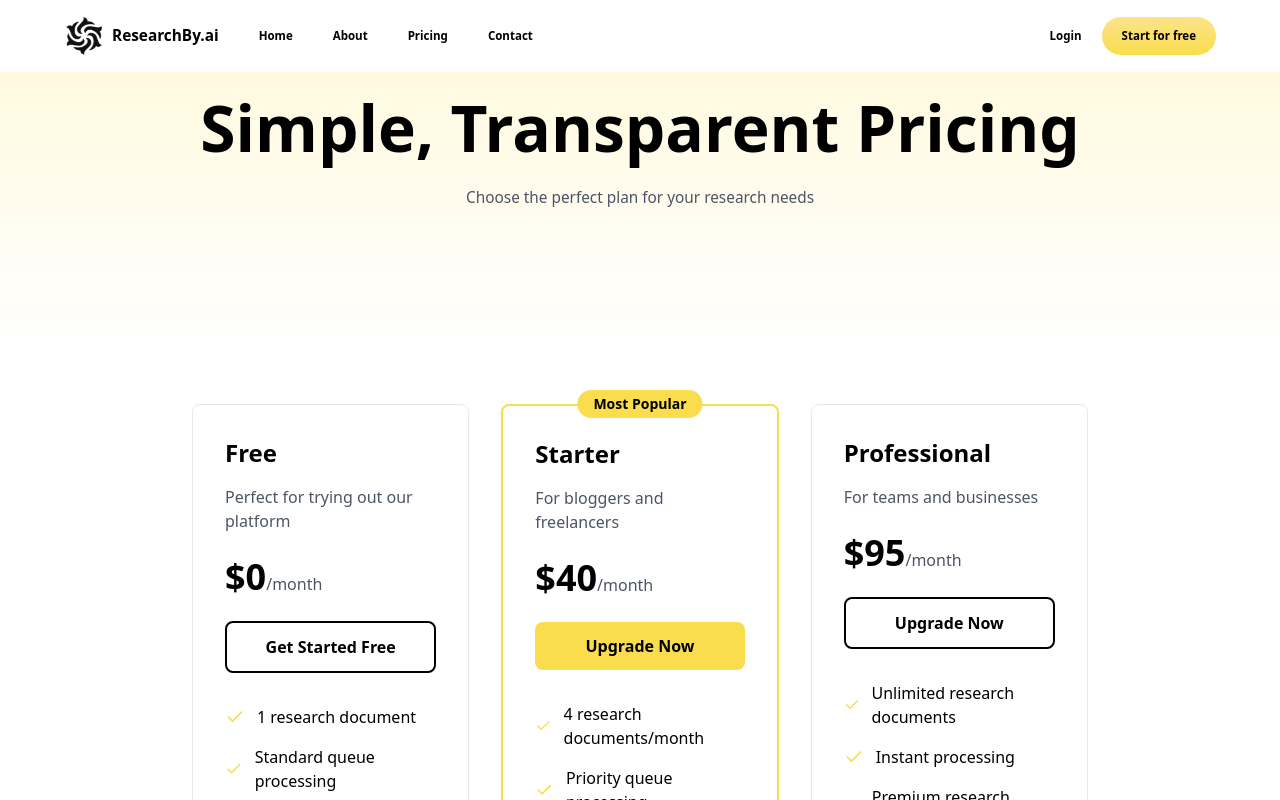
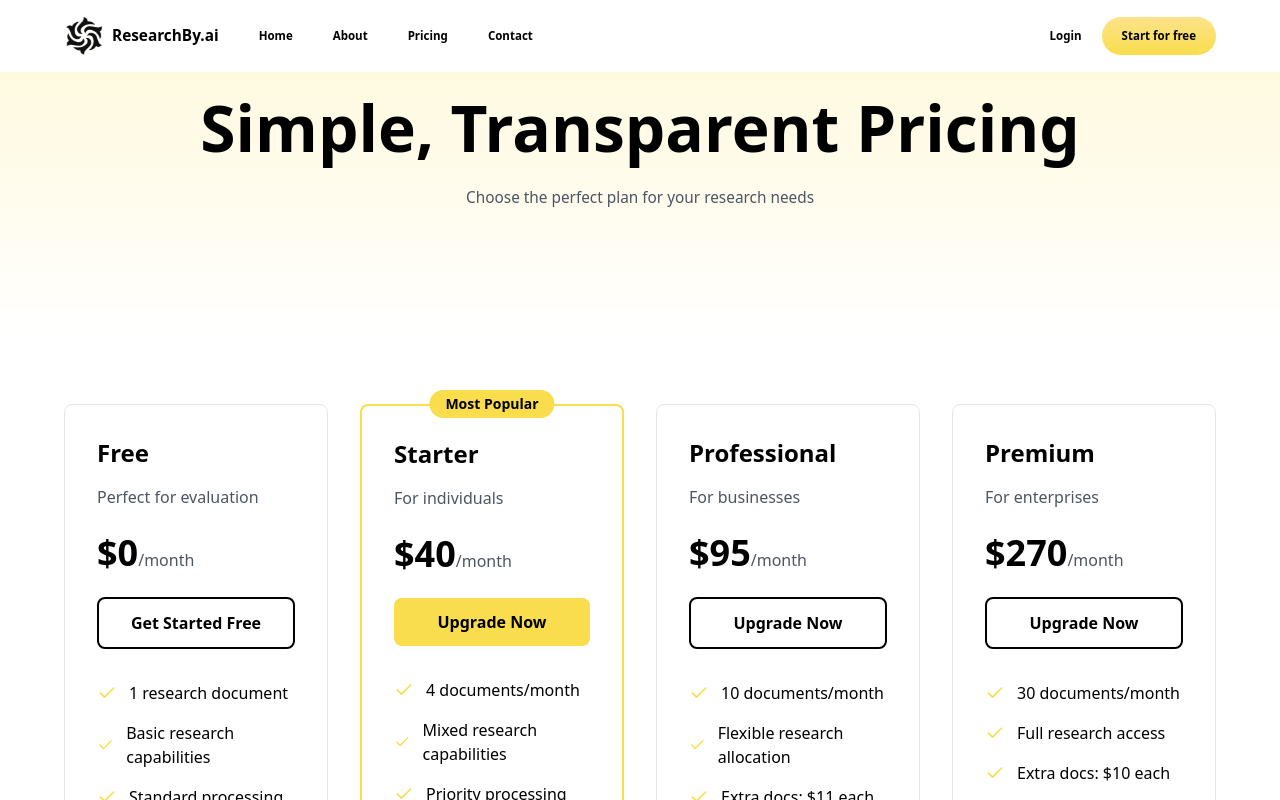
Before and after one commit to Anuran12/ResearchBy, a Next.js app: page /pricing in a window 1280 px wide. Shown: the top 800 px of the page. Built offline with nearby package versions, Linux system fonts and the light colour scheme; no server answers.

Commit message:
subscription

```diff
--- a/app/pricing/page.tsx
+++ b/app/pricing/page.tsx
@@ -9,7 +9,7 @@ export default function PricingPage() {
       <Header />
 
       {/* Hero Section */}
-      <div className="py-16 pt-24 lg:py-24 px-4 lg:px-[15vw] bg-gradient-to-b from-[#FFF8D6] to-white">
+      <div className="py-16 pt-24 lg:py-24 px-4 lg:px-[5vw] bg-gradient-to-b from-[#FFF8D6] to-white">
         <div className="max-w-4xl mx-auto text-center">
           <h1 className="text-4xl lg:text-[5vw] font-bold mb-6 leading-[1]">
             Simple, Transparent Pricing
@@ -21,14 +21,12 @@ export default function PricingPage() {
       </div>
 
       {/* Pricing Grid */}
-      <div className="py-16 px-4 lg:px-[15vw]">
-        <div className="grid grid-cols-1 lg:grid-cols-3 gap-8">
+      <div className="py-16 px-4 lg:px-[5vw]">
+        <div className="grid grid-cols-1 lg:grid-cols-4 gap-8">
           {/* Free Plan */}
           <div className="border rounded-lg p-8 hover:shadow-xl transition-shadow">
             <h2 className="text-2xl font-bold mb-4">Free</h2>
-            <p className="text-gray-600 mb-6">
-              Perfect for trying out our platform
-            </p>
+            <p className="text-gray-600 mb-6">Perfect for evaluation</p>
             <div className="mb-6">
               <span className="text-4xl font-bold">$0</span>
               <span className="text-gray-600">/month</span>
@@ -43,11 +41,11 @@ export default function PricingPage() {
               </li>
               <li className="flex items-center gap-3">
                 <FiCheck className="text-[#F9DD4D] w-5 h-5" />
-                <span>Standard queue processing</span>
+                <span>Basic research capabilities</span>
               </li>
               <li className="flex items-center gap-3">
                 <FiCheck className="text-[#F9DD4D] w-5 h-5" />
-                <span>Basic research capabilities</span>
+                <span>Standard processing</span>
               </li>
             </ul>
           </div>
@@ -58,7 +56,7 @@ export default function PricingPage() {
               Most Popular
             </div>
             <h2 className="text-2xl font-bold mb-4">Starter</h2>
-            <p className="text-gray-600 mb-6">For bloggers and freelancers</p>
+            <p className="text-gray-600 mb-6">For individuals</p>
             <div className="mb-6">
               <span className="text-4xl font-bold">$40</span>
               <span className="text-gray-600">/month</span>
@@ -69,19 +67,19 @@ export default function PricingPage() {
             <ul className="space-y-4">
               <li className="flex items-center gap-3">
                 <FiCheck className="text-[#F9DD4D] w-5 h-5" />
-                <span>4 research documents/month</span>
+                <span>4 documents/month</span>
               </li>
               <li className="flex items-center gap-3">
                 <FiCheck className="text-[#F9DD4D] w-5 h-5" />
-                <span>Priority queue processing</span>
+                <span>Mixed research capabilities</span>
               </li>
               <li className="flex items-center gap-3">
                 <FiCheck className="text-[#F9DD4D] w-5 h-5" />
-                <span>Advanced research capabilities</span>
+                <span>Priority processing</span>
               </li>
               <li className="flex items-center gap-3">
                 <FiCheck className="text-[#F9DD4D] w-5 h-5" />
-                <span>Additional docs: $12 each</span>
+                <span>Extra docs: $12 each</span>
               </li>
             </ul>
           </div>
@@ -89,7 +87,7 @@ export default function PricingPage() {
           {/* Professional Plan */}
           <div className="border rounded-lg p-8 hover:shadow-xl transition-shadow">
             <h2 className="text-2xl font-bold mb-4">Professional</h2>
-            <p className="text-gray-600 mb-6">For teams and businesses</p>
+            <p className="text-gray-600 mb-6">For businesses</p>
             <div className="mb-6">
               <span className="text-4xl font-bold">$95</span>
               <span className="text-gray-600">/month</span>
@@ -100,19 +98,42 @@ export default function PricingPage() {
             <ul className="space-y-4">
               <li className="flex items-center gap-3">
                 <FiCheck className="text-[#F9DD4D] w-5 h-5" />
-                <span>Unlimited research documents</span>
+                <span>10 documents/month</span>
               </li>
               <li className="flex items-center gap-3">
                 <FiCheck className="text-[#F9DD4D] w-5 h-5" />
-                <span>Instant processing</span>
+                <span>Flexible research allocation</span>
               </li>
               <li className="flex items-center gap-3">
                 <FiCheck className="text-[#F9DD4D] w-5 h-5" />
-                <span>Premium research capabilities</span>
+                <span>Extra docs: $11 each</span>
+              </li>
+            </ul>
+          </div>
+
+          {/* Premium Plan */}
+          <div className="border rounded-lg p-8 hover:shadow-xl transition-shadow">
+            <h2 className="text-2xl font-bold mb-4">Premium</h2>
+            <p className="text-gray-600 mb-6">For enterprises</p>
+            <div className="mb-6">
+              <span className="text-4xl font-bold">$270</span>
+              <span className="text-gray-600">/month</span>
+            </div>
+            <button className="w-full py-3 px-4 border-2 border-black rounded-lg mb-8 font-bold hover:bg-black hover:text-white transition-colors">
+              Upgrade Now
+            </button>
+            <ul className="space-y-4">
+              <li className="flex items-center gap-3">
+                <FiCheck className="text-[#F9DD4D] w-5 h-5" />
+                <span>30 documents/month</span>
               </li>
               <li className="flex items-center gap-3">
                 <FiCheck className="text-[#F9DD4D] w-5 h-5" />
-                <span>Dedicated support</span>
+                <span>Full research access</span>
+              </li>
+              <li className="flex items-center gap-3">
+                <FiCheck className="text-[#F9DD4D] w-5 h-5" />
+                <span>Extra docs: $10 each</span>
               </li>
             </ul>
           </div>
--- a/app/research/plans/page.tsx
+++ b/app/research/plans/page.tsx
@@ -23,7 +23,7 @@ export default function Plans() {
 
         {/* Pricing Grid */}
         <div className="py-16 px-4 lg:px-[5vw]">
-          <div className="grid grid-cols-1 lg:grid-cols-3 gap-8">
+          <div className="grid grid-cols-1 lg:grid-cols-4 gap-8">
             {plans.map((plan, index) => (
               <div
                 key={plan.id}
```
